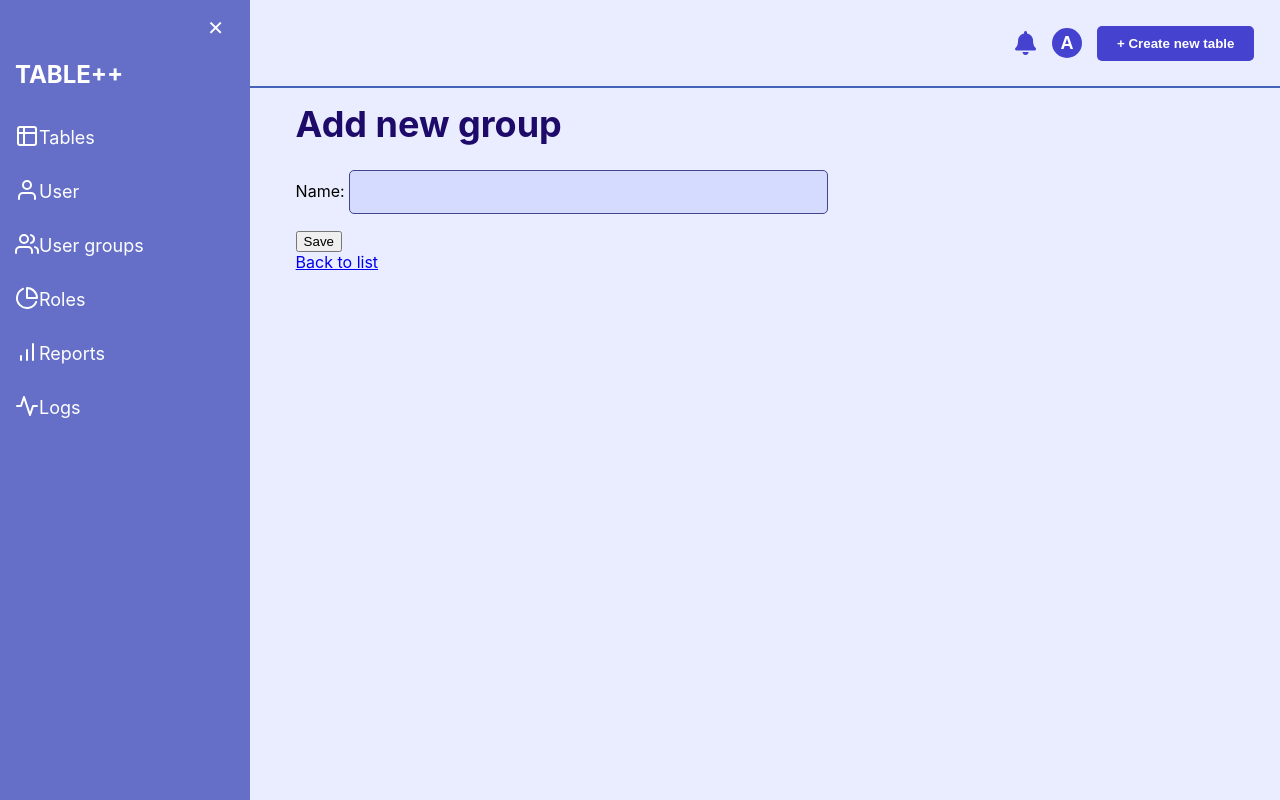
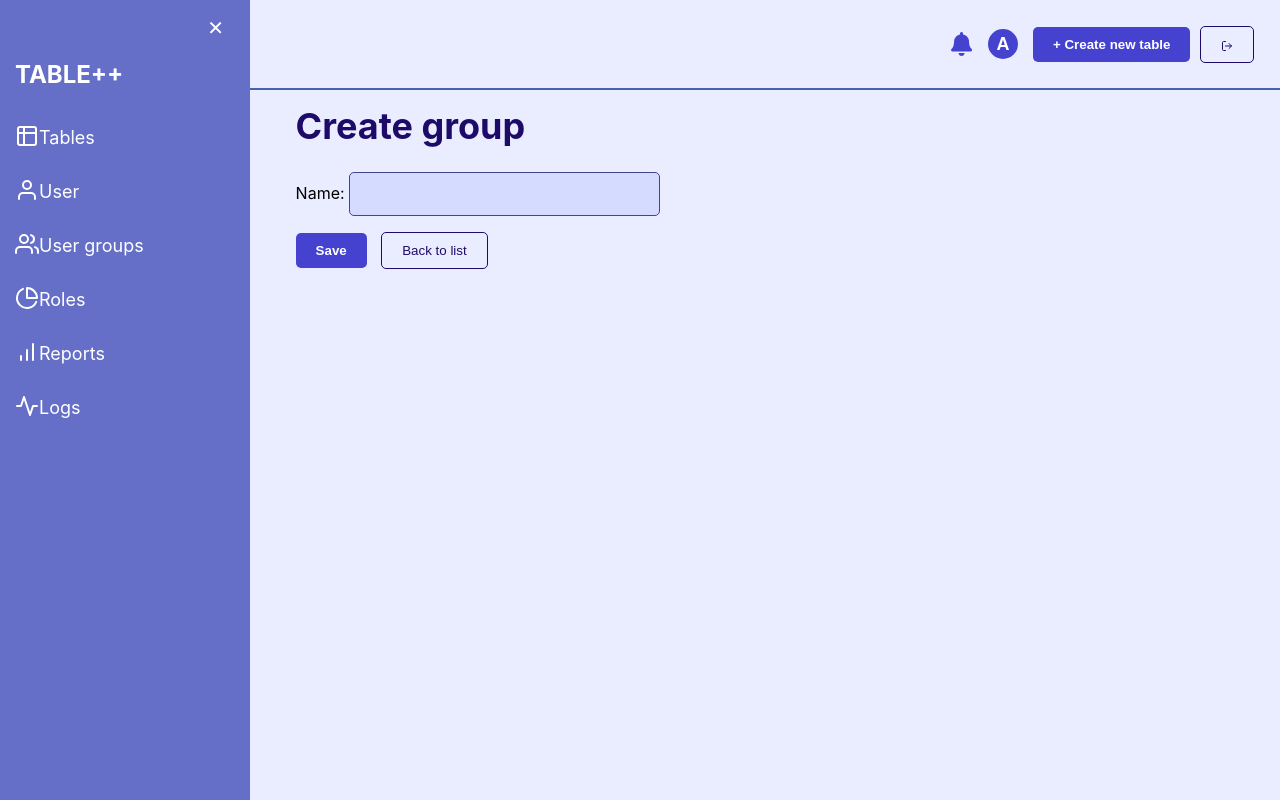
Before and after one commit to Zhukowych/tablepp, a Django app: page /user/groups/add/ in a window 1280 px wide. Run offline with Django 5.2, Linux system fonts and the light colour scheme; the visitor is signed in with stand-in values (Sample User, id 1); some libraries are stand-ins or nearby versions.

Commit message:
unified templates, logout button, delete button

```diff
--- a/apps/core/static/css/base.css
+++ b/apps/core/static/css/base.css
@@ -64,6 +64,7 @@ color: #1e0b69;
 margin-bottom: 15px;
 margin-top: 30px;
 }
+
 
 .header-icons {
 display: flex;
@@ -132,6 +133,11 @@ border: 1px solid #1e0b69;
 border-radius: 5px;
 cursor: pointer;
 margin-left: 10px;
+
+a {
+		text-decoration: none;
+		color: inherit;
+}
 }
 
 .cancel-btn:focus {
@@ -309,7 +315,13 @@ cursor: pointer;
 margin-left: 10px;
 font-weight: 700;
 transition: background-color 0.3s ease, color 0.3s ease;
+a {
+		text-decoration: none;
+		color: inherit;
 }
+}
+
+
 
 .delete-btn:hover {
 	background-color: #ff6961;
--- a/apps/core/templates/base.html
+++ b/apps/core/templates/base.html
@@ -44,8 +44,12 @@
           <i class="fas fa-bell"></i>
         </button>
         <button class="icon-btn account-icon" onclick="openAccount()"></button>
-        <button class="create-table-btn" onclick="createTable()">+ Create new table </table>
-        </button>
+        <button class="create-table-btn" onclick="createTable()">+ Create new table </button>
+
+        <form method="post" action="{{ url('logout') }}">
+            <input type="hidden" name="csrfmiddlewaretoken" value="{{ csrf_token }}">
+            <button type="submit" class="cancel-btn"><i data-feather="log-out" style="width:12px;height:12px;" ></i></button>
+        </form>
       </div>
     </header>
     <div class="sidebar" id="sidebar">
--- a/apps/user/templates/user/usergroups_form.html
+++ /dev/null
@@ -1,17 +0,0 @@
-{% extends "base.html" %}
-
-{% block  head %}
-{% endblock %}
-
-{% block main %}
-
-<h1>Add new group</h1>
-<form method="post">
-    <input type="hidden" name="csrfmiddlewaretoken" value="{{ csrf_token }}">
-    {{ form.as_p() }}
-    <input type="submit" value="Save">
-</form>
-
-<a href="{{ url('group_list') }}">Back to list</a>
-
-{% endblock %}
--- a/apps/user/templates/user/usergroups_update_form.html
+++ b/apps/user/templates/user/usergroups_update_form.html
@@ -12,21 +12,22 @@
 
 {% block main %}
 
-{% include "user/user_group_tabs.html" %}
+{% if view_name=='edit_group' %}
+    {% include "user/user_group_tabs.html" %}
+    <h1>Edit group</h1>
+{% else %}
+    <h1>Create group</h1>
+{% endif %}
 
-<h1>Edit group</h1>
 <form method="post">
     <input type="hidden" name="csrfmiddlewaretoken" value="{{ csrf_token }}">
     {{ form.as_p() }}
-    <input type="submit" class="save-btn" value="Update">
-    <a href="{{ url('group_list') }}">
-
-        <button class="cancel-btn">Back to list</button>
-    </a>
-
-
+    <input type="submit" class="save-btn" value="Save">
+        <button class="cancel-btn"><a href="{{ url('group_list') }}">Back to list</a></button>
+    {% if view_name == 'edit_group' %}
+        <button class="delete-btn"><a href="{{ url('delete_group', args = [object.pk]) }}">Delete Group</a></button>
+    {% endif %}
 </form>
 
 
-<a href="{{ url('delete_group', args=[object.pk]) }}">Delete this group</a>
 {% endblock %}
--- a/apps/user/views.py
+++ b/apps/user/views.py
@@ -4,7 +4,6 @@ from typing import Any
 from django.forms import BaseModelForm
 from django.views.generic.detail import DetailView
 from django.views.generic import ListView, CreateView, UpdateView, DeleteView
-from django.contrib.auth.views import LoginView
 from django.contrib.auth.hashers import make_password
 from django.db import transaction
 from django.http import HttpResponse
@@ -49,7 +48,7 @@ class UserLoginView(LoginView):
 
         user_pk = self.request.user.pk
 
-        return reverse("user_detail", kwargs={"pk": user_pk})
+        return reverse("update_user", kwargs={"pk": user_pk})
 
 
 class UsersListView(ListView):
@@ -81,6 +80,10 @@ class AddUserView(CreateView):
 
         return super().form_valid(form)
 
+    def get_success_url(self) -> str:
+        """to what url to return on success"""
+        return reverse("update_user", kwargs={"pk": self.object.pk})
+
 
 class UpdateUserView(UpdateView):
     """View for updating info about user"""
@@ -88,6 +91,10 @@ class UpdateUserView(UpdateView):
     model = User
     form_class = UserForm
     template_name_suffix = "_update_form"
+
+    def get_success_url(self) -> str:
+        """to what url to return on success"""
+        return reverse("update_user", kwargs={"pk": self.object.pk})
 
     def form_valid(self, form):
         """hashes password on save"""
@@ -110,6 +117,11 @@ class AddRoleView(CreateView):
 
     model = Role
     form_class = RoleForm
+    template_name_suffix = "_update_form"
+
+    def get_success_url(self) -> str:
+        """to what url to return on success"""
+        return reverse("update_role", kwargs={"pk": self.object.pk})
 
 
 class UpdateRoleView(UpdateView):
@@ -118,6 +130,10 @@ class UpdateRoleView(UpdateView):
     model = Role
     form_class = RoleForm
     template_name_suffix = "_update_form"
+
+    def get_success_url(self) -> str:
+        """to what url to return on success"""
+        return reverse("update_role", kwargs={"pk": self.object.pk})
 
 
 class RoleDeleterView(IsUserAdminMixin, DeleteView):
@@ -145,6 +161,11 @@ class AddGroupView(CreateView):
 
     model = UserGroups
     form_class = GroupForm
+    template_name_suffix = "_update_form"
+
+    def get_success_url(self) -> str:
+        """to what url to return on success"""
+        return reverse("edit_group", kwargs={"pk": self.object.pk})
 
 
 class UpdateGroupView(UpdateView):
@@ -153,6 +174,10 @@ class UpdateGroupView(UpdateView):
     model = UserGroups
     form_class = GroupForm
     template_name_suffix = "_update_form"
+
+    def get_success_url(self) -> str:
+        """to what url to return on success"""
+        return reverse("edit_group", kwargs={"pk": self.object.pk})
 
 
 class DeleteGroupView(IsUserAdminMixin, DeleteView):
```
Also changed, not shown: apps/user/templates/user/role_form.html (deleted, +0 -19 lines), apps/user/templates/user/role_update_form.html (+4 -6 lines).
